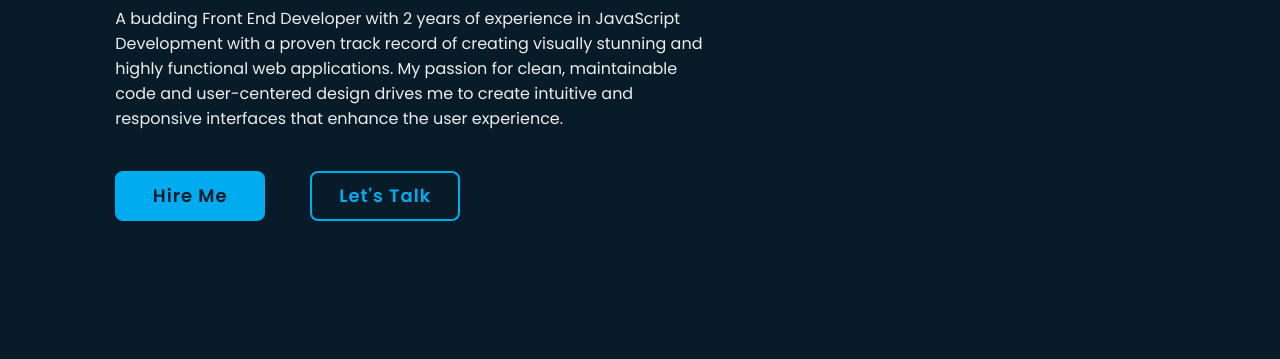
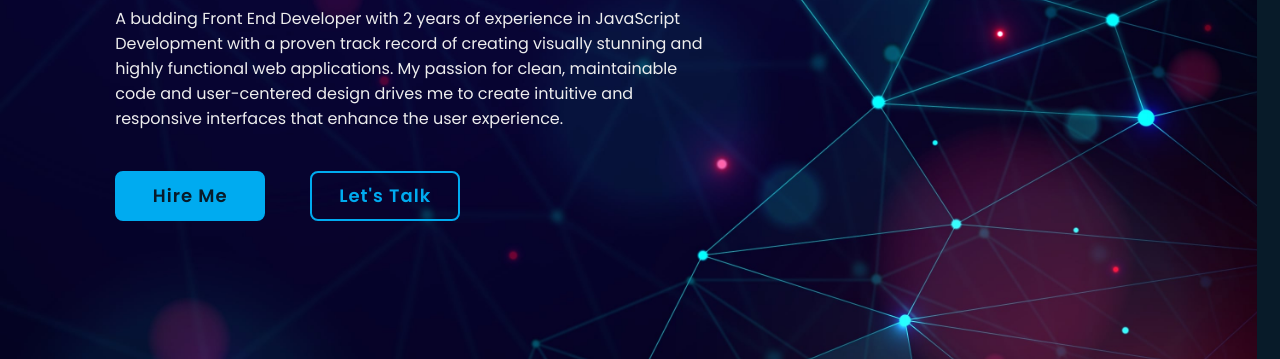
Before and after one commit to sahaypushkar/portfolio, a plain HTML site: page index.html in a window 1280 px wide. Shown: the part 358-717 px from the top of the page. Drawn offline with nearby package versions, Linux system fonts and the light colour scheme; the site is published under a folder, as on GitHub Pages, so addresses that start at the root find nothing.

Commit message:
Update style.css

```diff
--- a/css/style.css
+++ b/css/style.css
@@ -94,7 +94,7 @@ section {
     display: flex;
     align-items: center;
     padding: 0 9%;
-    background: url('/images/123.jpg') no-repeat;
+    background: url('../images/123.jpg') no-repeat;
     background-size: cover;
     background-position: center;
 }
```
